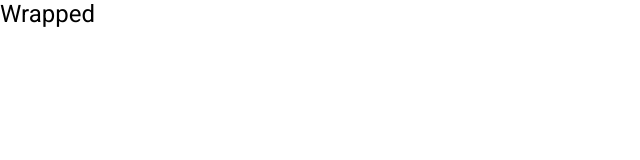
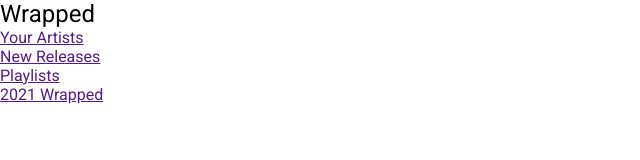
Before and after one commit to campatterson4/spotify-wrapped, a plain HTML site: page index.html in a window 1280 px wide. Shown: the whole page, without its empty margins (0-640 px from the left). Drawn offline with Linux system fonts and the light colour scheme.

Commit message:
finishing navbar info

```diff
--- a/index.html
+++ b/index.html
@@ -16,9 +16,17 @@
     <div class="navbar">
         <div class="container flex">
             <h2>Wrapped</h2>
+            <nav>
+                <ul>
+                    <li class="nav"><a class="outline" href="">Your Artists</a></li>
+                    <li class="nav"><a class="outline" href="">New Releases</a></li>
+                    <li class="nav"><a class="outline" href="">Playlists</a></li>
+                    <li class="nav"><a class="outline" href="">2021 Wrapped</a></li>
+                </ul>
+            </nav>
         </div>
     </div>
-
+    <!-- END NAVBAR -->
 
 
 
```
